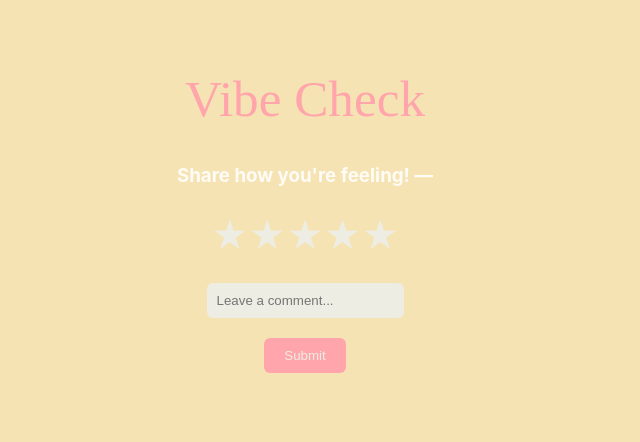
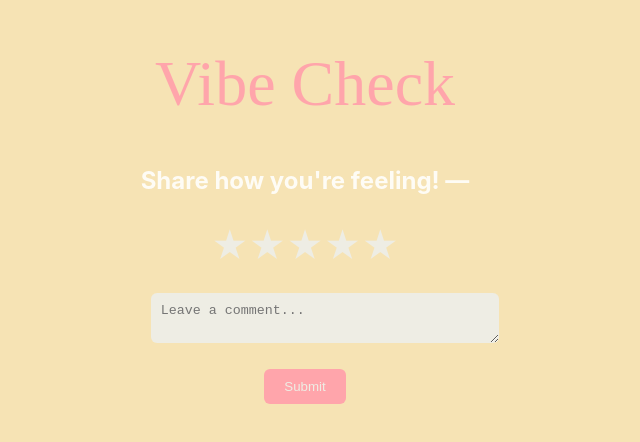
Before and after one commit to JakeRoggenbuck/vibe-check, a React (Vite) app: page / in a window 1280 px wide. Shown: the part 190-632 px from the top of the page, without its empty margins (335-975 px from the left). Built offline with nearby package versions, Linux system fonts and the light colour scheme; a web font is replaced by a local one.

Commit message:
Show when not submitted

```diff
--- a/src/App.css
+++ b/src/App.css
@@ -30,7 +30,8 @@
   font-weight: bold;
 }
 
-.input-field {
+.auto_height {
+  width: 100%;
   color: #333;
   background-color: #eeede4;
   padding: 10px;
--- a/src/App.tsx
+++ b/src/App.tsx
@@ -7,6 +7,7 @@ function App() {
   const [comment, setComment] = useState("");
 
   const [context, setContext] = useState("");
+  const [submitted, setSubmitted] = useState(false);
 
   useEffect(() => {
     const queryParameters = new URLSearchParams(window.location.search);
@@ -18,14 +19,26 @@ function App() {
   }, []);
 
   const handleSubmit = () => {
-    alert(`Rating: ${rating}\nComment: ${comment}`);
+    console.log(`Rating: ${rating}\nComment: ${comment}`);
+	setSubmitted(true);
   };
+
+  const handleSubmitAgain = () => {
+	setSubmitted(false);
+  };
+
+  function auto_height(elem: any) {
+    elem.style.height = '1px';
+    elem.style.height = `${elem.scrollHeight}px`;
+  }
 
   return (
     <>
       <h1 className="shrikhand-regular">Vibe Check</h1>
       <div className="card">
-        <h3 className="bold">Share how you're feeling! — {context}</h3>
+
+		{!submitted ? <>
+<h2 className="bold">Share how you're feeling! — {context}</h2>
 <div className="stars">
   {[1, 2, 3, 4, 5].map((star) => (
 	<span
@@ -40,8 +53,10 @@ function App() {
   ))}
 </div>
 
-        <input
-          className="input-field"
+<textarea
+  rows="2"
+  class="auto_height"
+  onInput="auto_height(this)"
   type="text"
   placeholder="Leave a comment..."
   value={comment}
@@ -53,6 +68,14 @@ function App() {
 <button className="submit-button" onClick={handleSubmit}>
   Submit
 </button>
+
+		</> : <>
+<h2 className="bold">Thanks for sharing! — {context}</h2>
+
+<button className="submit-button" onClick={handleSubmitAgain}>
+  Submit again
+</button>
+		</>}
       </div>
     </>
   );
--- a/src/index.css
+++ b/src/index.css
@@ -21,6 +21,7 @@
   font-style: normal;
   will-change: filter;
   transition: filter 300ms;
+  font-size: 64px;
 }
 
 .shrikhand-regular:hover {
```
Lines whose indentation alone changed are shown as unchanged.
